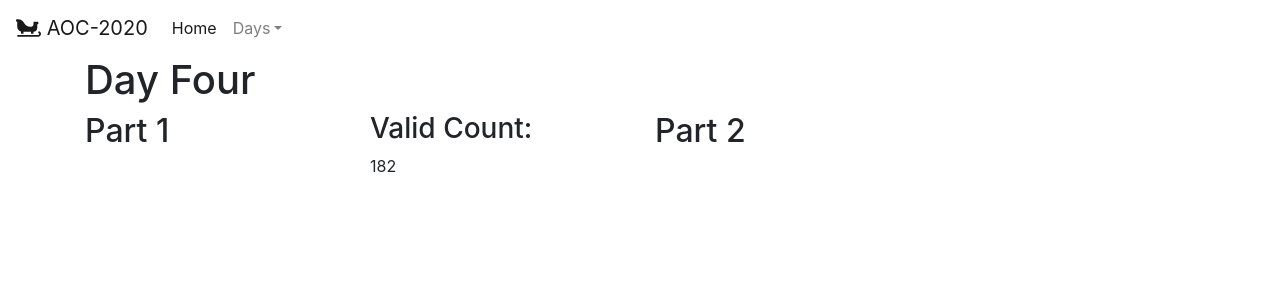
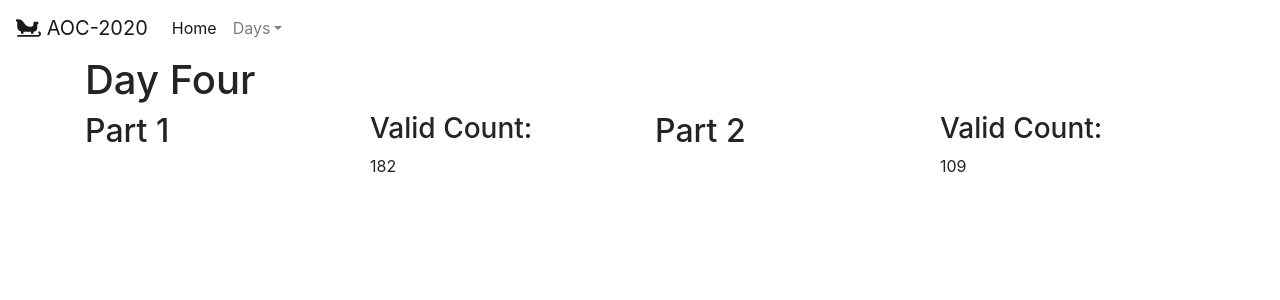
Before and after one commit to bryantkelley/aoc-2020, a React (Create React App) app: page /4 in a window 1280 px wide. Shown: the top 300 px of the page. Built offline with nearby package versions, Linux system fonts and the light colour scheme.

Commit message:
Day 4 Part 2

```diff
--- a/src/4/four.js
+++ b/src/4/four.js
@@ -45,12 +45,51 @@ function Four() {
     }
   }, [passports]);
 
-  const validPassports = useMemo(() => passports.filter((p) => {
+  const validPassportsOne = useMemo(() => passports.filter((p) => {
     if (p.byr && p.iyr && p.eyr && p.hgt && p.hcl && p.ecl && p.pid) {
       return true;
     }
     return false;
   }), [passports]);
+
+  const validPassportsTwo = useMemo(() => validPassportsOne.filter((p) => {
+    const validBirthYear = 1920 <= p.byr && p.byr <= 2002;
+    const validIssueYear = 2010 <= p.iyr && p.iyr <= 2020;
+    const validExpireYear = 2020 <= p.eyr && p.eyr <= 2030;
+    let validHeight = false;
+    if (p.hgt.endsWith('cm')) {
+      const height = parseInt(p.hgt.replace('cm', ''), 10) ?? 0;
+      if (150 <= height && height <= 193) {
+        validHeight = true;
+      }
+    } else if (p.hgt.endsWith('in')) {
+      const height = parseInt(p.hgt.replace('in', ''), 10) ?? 0;
+      if (59 <= height && height <= 76) {
+        validHeight = true;
+      }
+    }
+    let validHair = false;
+    if (p.hcl.startsWith('#')) {
+      const hairColor = parseInt(p.hcl.replace('#', ''), 16);
+      if (hairColor || hairColor === 0) {
+        validHair = true;
+      }
+    }
+    const validEyes = p.ecl === 'amb' || p.ecl === 'blu' || p.ecl === 'brn' || p.ecl === 'gry' || p.ecl === 'grn' || p.ecl === 'hzl' || p.ecl === 'oth';
+    const validPassportId = p.pid.split('').length === 9;
+    if (
+      validBirthYear &&
+      validIssueYear &&
+      validExpireYear &&
+      validHeight &&
+      validHair &&
+      validEyes &&
+      validPassportId
+      ) {
+      return true;
+    }
+    return false;
+  }), [validPassportsOne]);
 
   return (
     <Row>
@@ -70,7 +109,7 @@ function Four() {
                   </Col>
                   <Col>
                     <h3>Valid Count:</h3>
-                    <div>{validPassports.length}</div>
+                    <div>{validPassportsOne.length}</div>
                   </Col>
                 </Row>
               </Col>
@@ -78,6 +117,10 @@ function Four() {
                 <Row>
                   <Col>
                     <h2>Part 2</h2>
+                  </Col>
+                  <Col>
+                    <h3>Valid Count:</h3>
+                    <div>{validPassportsTwo.length}</div>
                   </Col>
                 </Row>
               </Col>
```
